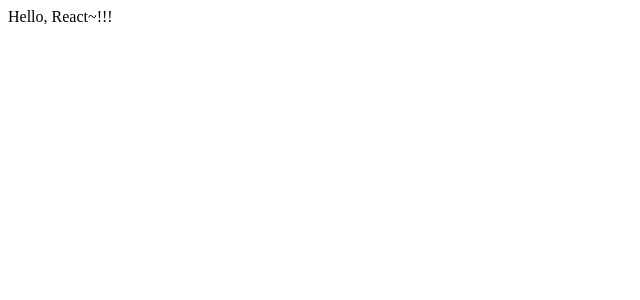
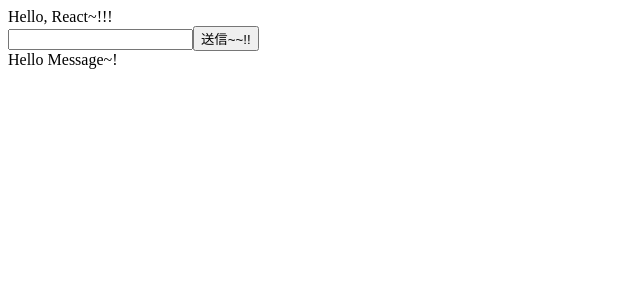
Before and after one commit to ShunFurukawa/react-sample, a React app: page / in a window 1280 px wide. Shown: the top 300 px of the page, without its empty margins (0-640 px from the left). Built offline with nearby package versions, Linux system fonts and the light colour scheme; the HTML template or start-up script is replaced by a standard one.

Commit message:
:octocat: fix dir dist index

```diff
--- a/index.html
+++ /dev/null
@@ -1,12 +0,0 @@
-<!DOCTYPE html>
-<html>
-  <head>
-    <meta charset="utf-8">
-    <title>ReactSample</title>
-  </head>
-
-  <body>
-    <div id="root"></div>
-    <script src="./dist/bundle.js"></script>
-  </body>
-</html>
--- a/src/app.jsx
+++ b/src/app.jsx
@@ -1,7 +1,14 @@
 import React from 'react'
 import ReactDOM from 'react-dom'
 
+import Form from './components/form'
+import Message from './components/message'
+
 ReactDOM.render(
-  <div>Hello, React~!!!</div>,
+  <div>
+    Hello, React~!!!
+    <Form />
+    <Message />
+  </div>,
   document.getElementById('root')
 )
--- /dev/null
+++ b/src/components/form.jsx
@@ -0,0 +1,16 @@
+import React from 'react'
+
+class Form extends React.Component {
+  render() {
+    return(
+      <div>
+        <form>
+          <input type="text" />
+          <button type="submit">送信~~!!</button>
+        </form>
+      </div>
+    )
+  }
+}
+
+export default Form
--- /dev/null
+++ b/src/components/message.jsx
@@ -0,0 +1,13 @@
+import React from 'react'
+
+class Message extends React.Component {
+  render() {
+    return(
+      <div>
+        Hello Message~!
+      </div>
+    )
+  }
+}
+
+export default Message
--- a/webpack.config.js
+++ b/webpack.config.js
@@ -23,7 +23,7 @@ module.exports = {
   },
   devServer: {
     historyApiFallback: true,
-    contentBase: path.resolve(__dirname, './public'),
+    contentBase: path.resolve(__dirname, './dist'),
     inline: true,
     port: 8080,
     host: '0.0.0.0'
```
Also changed, not shown: 2 other files (tests, documents, lock files or other folders).
